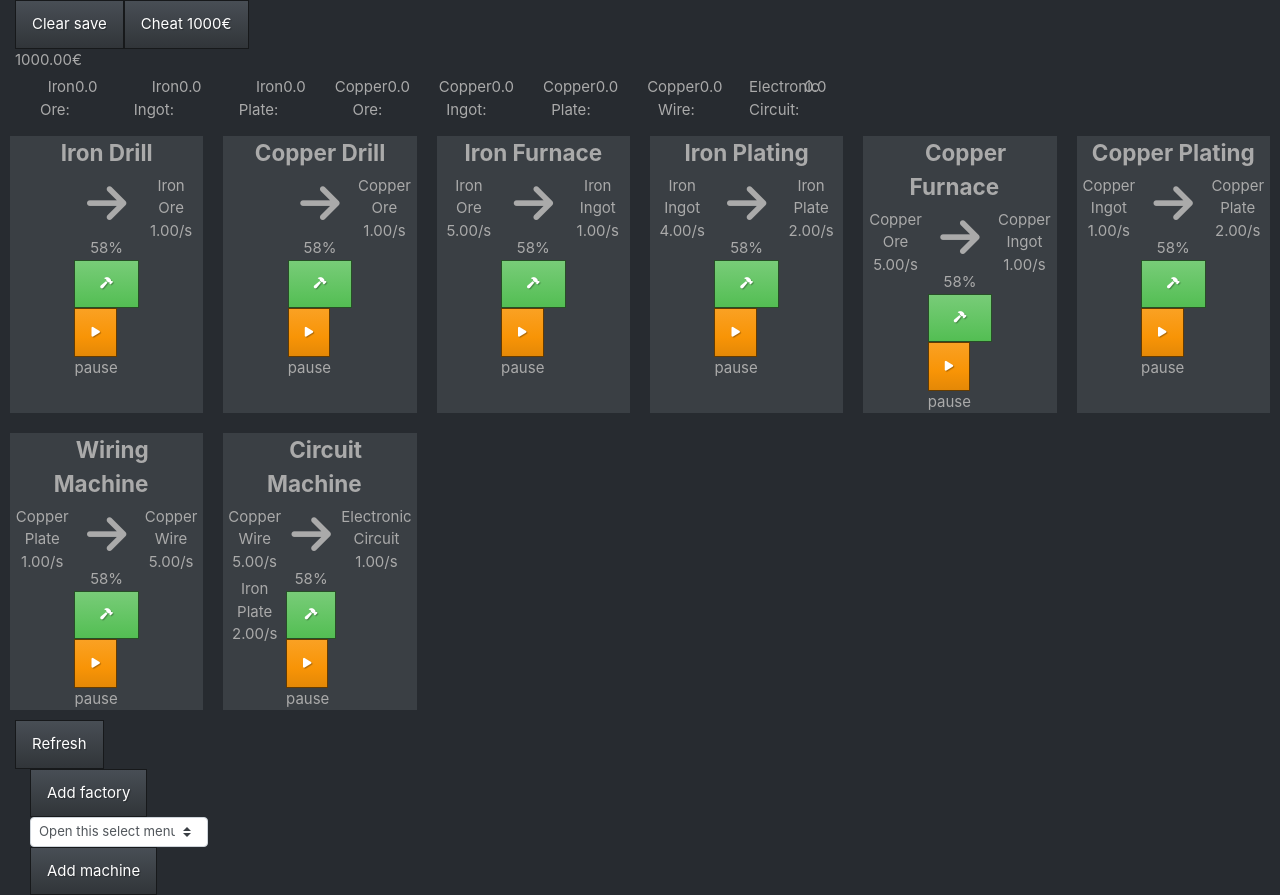
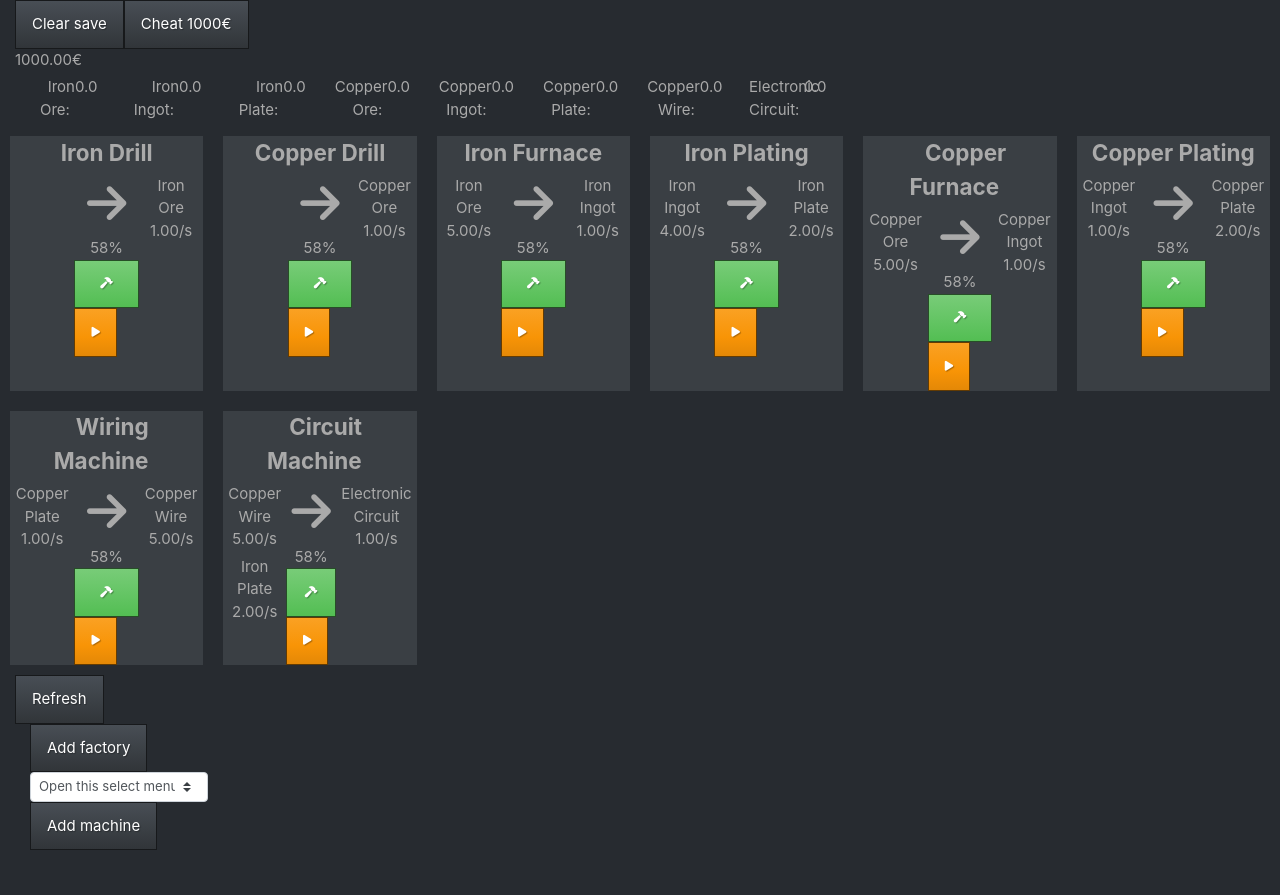
Before and after one commit to charlesbl/factory-game, a React (Create React App) app: page / in a window 1280 px wide. After the commit the page ends 850 px from the top, so only its background shows below. Built offline with nearby package versions, Linux system fonts and the light colour scheme.

Commit message:
update i/o of all top factory when update current one

```diff
--- a/src/Views/FactoryView.tsx
+++ b/src/Views/FactoryView.tsx
@@ -9,12 +9,13 @@ import IBaseProps from './IBaseProps'
 interface IFactoryProps extends IBaseProps {
     factory: Factory
     onSelectedFactory: (factory: Factory) => void
+    onUpdateFactoryIO: () => void
 }
 
-const renderMachine = (machine: Machine, index: number, onDeleteMachine: () => void, manual: boolean): JSX.Element => {
+const renderMachine = (machine: Machine, index: number, onDeleteMachine: () => void, manual: boolean, onTogglePauseMachine?: () => void): JSX.Element => {
     return (
         <div key={index} className="col-12 col-sm-6 col-md-4 col-lg-3 col-xl-2 machine-container">
-            <MachineView machine={machine} onDeleteMachine={onDeleteMachine} manual={manual} />
+            <MachineView machine={machine} onDeleteMachine={onDeleteMachine} manual={manual} onTogglePauseMachine={onTogglePauseMachine}/>
         </div>
     )
 }
@@ -28,7 +29,11 @@ const renderFactoryCard = (factory: Factory, index: number, onClickEnter: () =>
 }
 
 const FactoryView = (props: IFactoryProps): JSX.Element => {
-    const machines = props.factory.machines.map((machine, i) => renderMachine(machine, i, () => props.factory.destroyMachine(machine), false))
+    const onTogglePauseMachine = (): void => {
+        props.factory.updateInputsAndOutputs()
+        props.onUpdateFactoryIO()
+    }
+    const machines = props.factory.machines.map((machine, i) => renderMachine(machine, i, () => props.factory.destroyMachine(machine), false, onTogglePauseMachine))
     const manualMachines = props.game.manualMachines.map((machine, i) => renderMachine(machine, i, () => props.factory.destroyMachine(machine), true))
     const factories = props.factory.factories.map((factory, i) => renderFactoryCard(factory, i, () => props.onSelectedFactory(factory), () => props.factory.destroySubFactory(factory)))
     return (
--- a/src/Views/GameView.tsx
+++ b/src/Views/GameView.tsx
@@ -27,7 +27,13 @@ const GameView = (props: IBaseProps): JSX.Element => {
                 factory={currentFactory}
                 onSelectedFactory={(factory) => {
                     setFactories([...factories, factory])
-                }} />
+                }}
+                onUpdateFactoryIO={() => {
+                    factories.reduceRight((_, factory) => {
+                        factory.updateInputsAndOutputs()
+                        return factory
+                    })
+                }}/>
 
             <div className="col-6 col-sm-4 col-md-3 col-lg-2 col-xl-2">
                 <button className="btn btn-primary"
--- a/src/Views/MachineView.tsx
+++ b/src/Views/MachineView.tsx
@@ -7,6 +7,7 @@ interface IMachineProps {
     machine: Machine
     onDeleteMachine: () => void
     manual: boolean
+    onTogglePauseMachine?: () => void
 }
 
 const MachineView = (props: IMachineProps): JSX.Element => {
@@ -25,10 +26,10 @@ const MachineView = (props: IMachineProps): JSX.Element => {
     } else {
         actions.push(<button onClick={() => props.onDeleteMachine()} className="btn btn-danger btn-side"><i className="fas fa-trash fa-xs"></i></button>)
     }
-    actions.push(<button onClick={() => { props.machine.active = !props.machine.active }} className="btn btn-warning btn-side">{!props.machine.active ? <i className="fas fa-play fa-xs"></i> : <i className="fas fa-pause fa-xs"></i>}</button>)
-    if (!props.machine.active) {
-        actions.push(<div>pause</div>)
-    }
+    actions.push(<button onClick={() => {
+        props.machine.active = !props.machine.active
+        props.onTogglePauseMachine?.()
+    }} className="btn btn-warning btn-side">{!props.machine.active ? <i className="fas fa-play fa-xs"></i> : <i className="fas fa-pause fa-xs"></i>}</button>)
     return (
         <div className="machine">
             <div className="name">{props.machine.name}</div>
```
